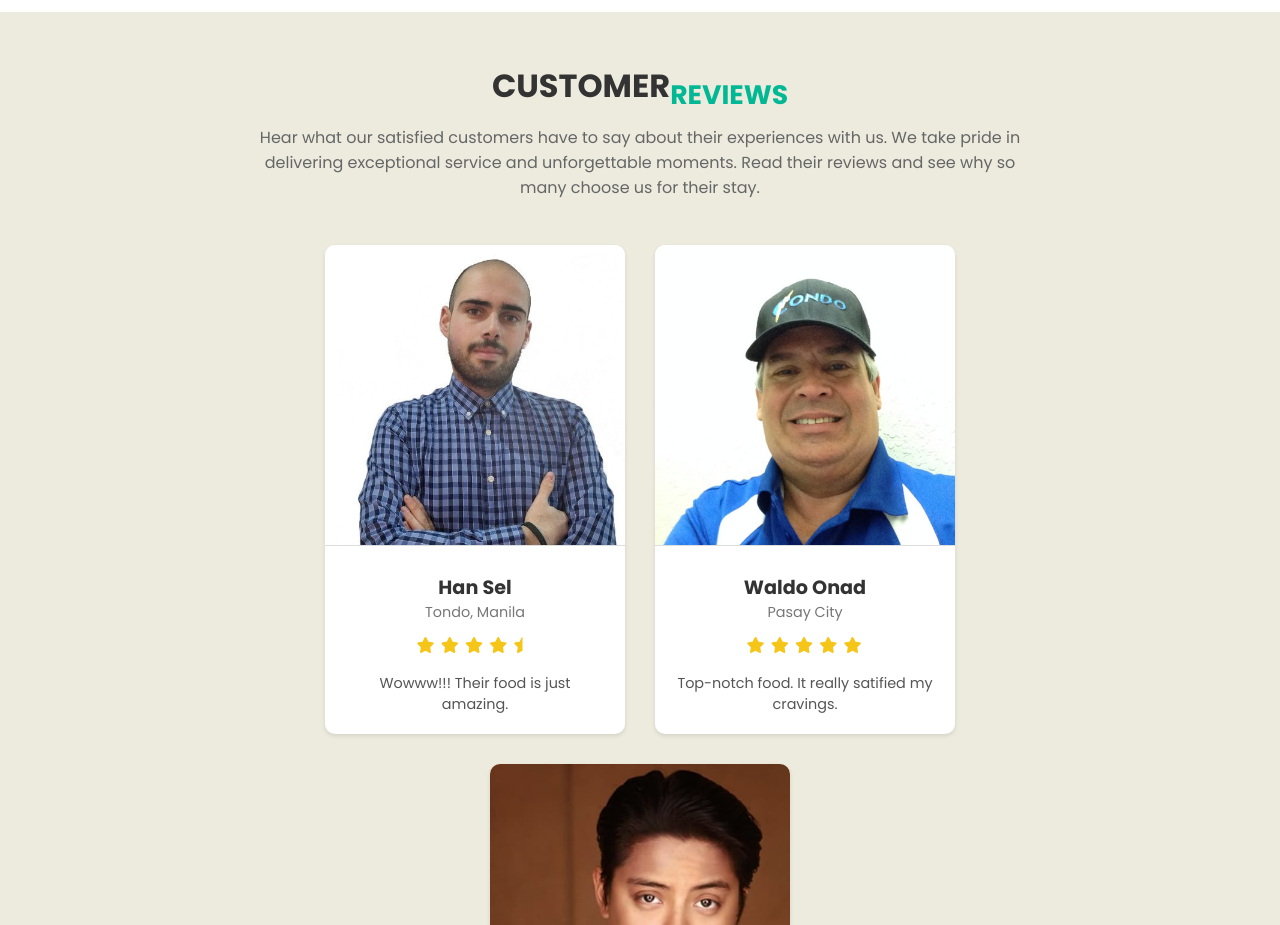
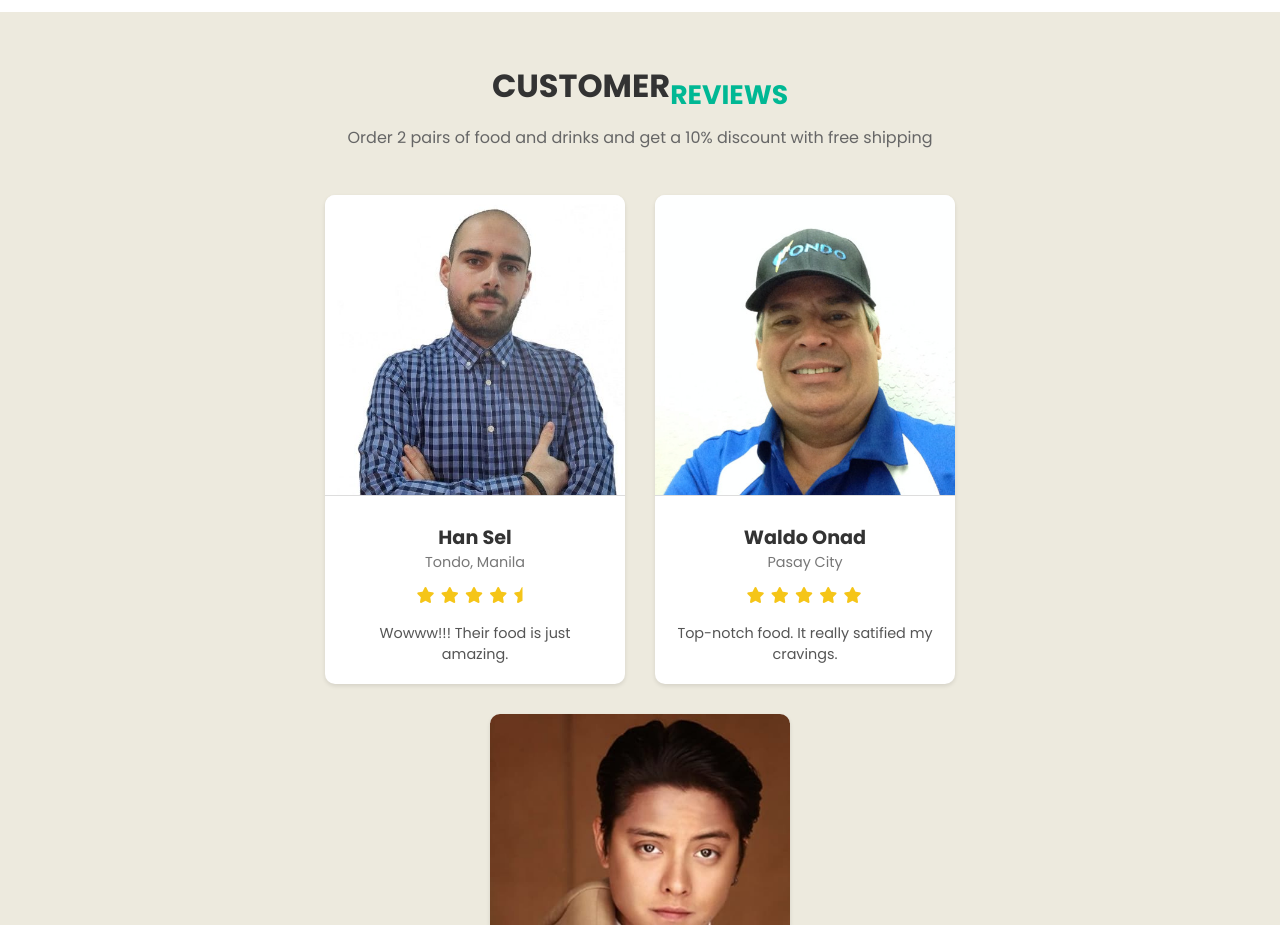
Before and after one commit to GABBB-AMEN/FoodFiesta.github.io, a plain HTML site: page ecommerce.html in a window 1280 px wide. Shown: the part 3088-4013 px from the top of the page. Drawn offline with Linux system fonts and the light colour scheme.

Commit message:
Update ecommerce.html

```diff
--- a/ecommerce.html
+++ b/ecommerce.html
@@ -3,7 +3,7 @@
 <head>
     <meta charset="UTF-8">
     <meta name="viewport" content="width=device-width, initial-scale=1.0">
-    <title>Foodies Hub</title>
+    <title>FOODFIESTA</title>
     <link rel="stylesheet" href="ecommerce.css">
     <script src="https://kit.fontawesome.com/d01813f0c8.js" crossorigin="anonymous"></script>
 </head>
@@ -133,7 +133,7 @@
         <div class="rev-section">
 
             <h2 class="title">CUSTOMER<sub><span>REVIEWS</span></sub></h2>
-            <p class="note">Hear what our satisfied customers have to say about their experiences with us. We take pride in delivering exceptional service and unforgettable moments. Read their reviews and see why so many choose us for their stay.</p>
+            <p class="note">Order 2 pairs of food and drinks and get a 10% discount with free shipping</p>
 
             <div class="reviews">
 
```
